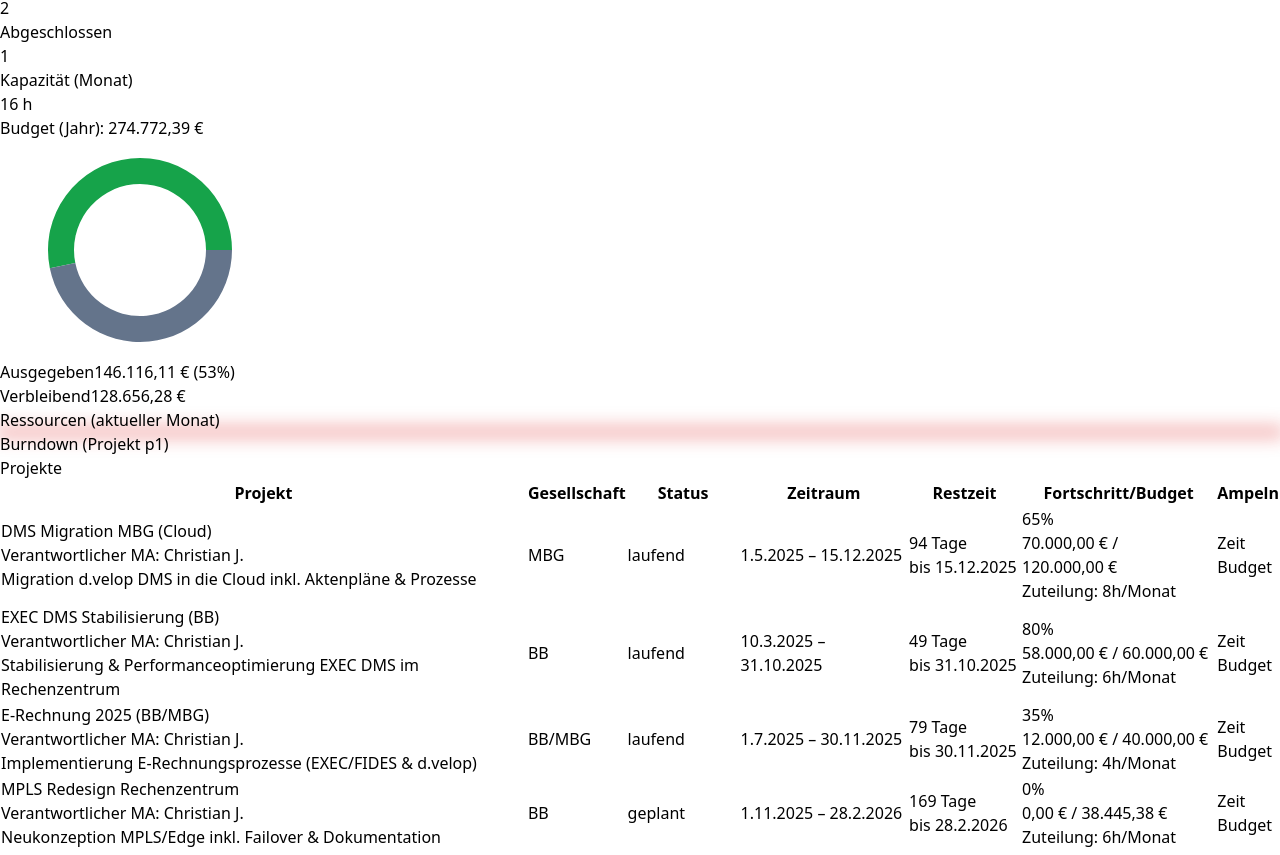
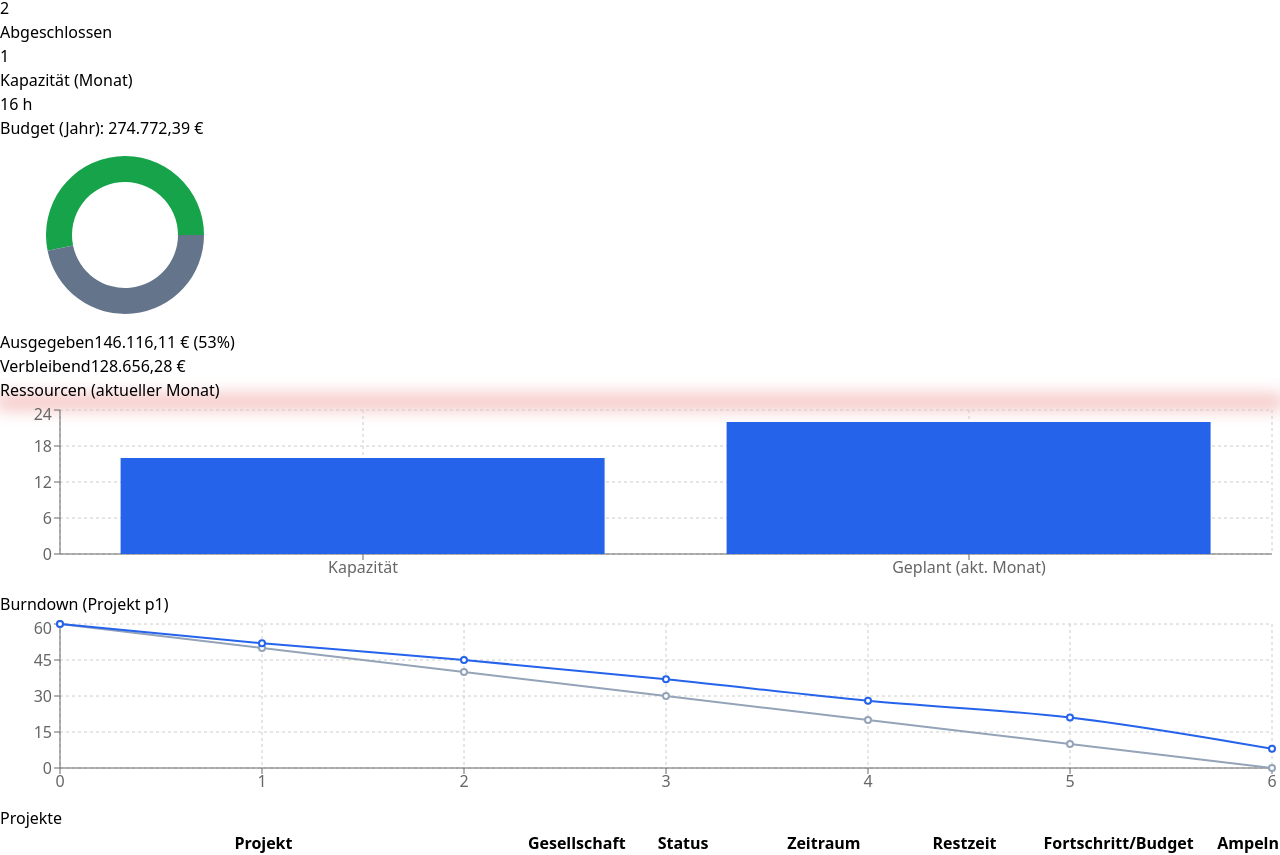
Before and after one commit to Jogen85/App_Projekte, a React (Vite) app: page / in a window 1280 px wide. Shown: the part 274-1129 px from the top of the page. Built offline with nearby package versions, Linux system fonts and the light colour scheme.

Commit message:
ui: unify KPI card heights (h-72) and fit internals (BudgetDonut/Resource/ Burndown ~190px) to keep labels inside

```diff
--- a/src/App.tsx
+++ b/src/App.tsx
@@ -249,22 +249,20 @@
 
         <div className="grid grid-cols-1 lg:grid-cols-3 gap-4">
           <Card title={`Budget (Jahr): ${new Intl.NumberFormat('de-DE',{style:'currency',currency:'EUR'}).format(kpis.budgetPlannedSum)}`} className="h-72">
-            <div className="flex flex-col gap-2 h-full">
-              <Suspense fallback={<div className="h-full bg-slate-100 rounded animate-pulse" />}>
-                <BudgetDonut spent={budgetSpent} remaining={budgetRemaining} height={220} />
+            <div className="flex flex-col gap-2">
+              <Suspense fallback={<div className="h-48 bg-slate-100 rounded animate-pulse" />}>
+                <BudgetDonut spent={budgetSpent} remaining={budgetRemaining} height={190} />
               </Suspense>
             </div>
           </Card>
           <Card title={"Ressourcen (aktueller Monat)"} className="h-72">
-            <div className="h-full">
-              <Suspense fallback={<div className="h-full bg-slate-100 rounded animate-pulse" />}>
-                <ResourceTile capacity={capacity} usedHours={kpis.usedHours} rag={resourceRAG as any} />
-              </Suspense>
-            </div>
+            <Suspense fallback={<div className="h-48 bg-slate-100 rounded animate-pulse" />}>
+              <ResourceTile capacity={capacity} usedHours={kpis.usedHours} rag={resourceRAG as any} height={190} />
+            </Suspense>
           </Card>
           <Card title={"Burndown (Projekt p1)"} className="h-72">
-            <Suspense fallback={<div className="h-full bg-slate-100 rounded animate-pulse" />}>
-              <BurndownChart data={burndown} />
+            <Suspense fallback={<div className="h-48 bg-slate-100 rounded animate-pulse" />}>
+              <BurndownChart data={burndown} height={190} />
             </Suspense>
           </Card>
         </div>
--- a/src/components/BudgetDonut.tsx
+++ b/src/components/BudgetDonut.tsx
@@ -8,7 +8,7 @@
   height?: number; // px height for the tile chart area
 };
 
-export const BudgetDonut: React.FC<Props> = ({ spent, remaining, height = 220 }) => {
+export const BudgetDonut: React.FC<Props> = ({ spent, remaining, height = 190 }) => {
   const spentSafe = Math.max(0, spent);
   const remSafe = Math.max(0, remaining);
   const total = Math.max(1, spentSafe + remSafe);
--- a/src/components/BurndownChart.tsx
+++ b/src/components/BurndownChart.tsx
@@ -1,16 +1,15 @@
 import React from 'react';
-import { ResponsiveContainer, LineChart, Line, CartesianGrid, XAxis, YAxis, Tooltip, Legend } from 'recharts';
+import { ResponsiveContainer, LineChart, Line, CartesianGrid, XAxis, YAxis, Tooltip } from 'recharts';
 
-export const BurndownChart: React.FC<{ data: Array<{ Woche: number; Ideal: number; Ist: number }> }> = ({ data }) => {
+export const BurndownChart: React.FC<{ data: Array<{ Woche: number; Ideal: number; Ist: number }>; height?: number | string }> = ({ data, height = 190 }) => {
   return (
-    <div className="h-48">
+    <div style={{ height }}>
       <ResponsiveContainer width="100%" height="100%">
-        <LineChart data={data} margin={{ top: 10, right: 10, left: 0, bottom: 0 }}>
+        <LineChart data={data} margin={{ top: 8, right: 8, left: 0, bottom: 8 }}>
           <CartesianGrid strokeDasharray="3 3" />
           <XAxis dataKey="Woche" />
           <YAxis />
           <Tooltip />
-          <Legend />
           <Line type="monotone" dataKey="Ideal" stroke="#94a3b8" strokeWidth={2} />
           <Line type="monotone" dataKey="Ist" stroke="#2563eb" strokeWidth={2} />
         </LineChart>
--- a/src/components/ResourceTile.tsx
+++ b/src/components/ResourceTile.tsx
@@ -9,16 +9,16 @@
   height?: number;
 };
 
-export default function ResourceTile({ capacity, usedHours, rag, height }: ResourceTileProps) {
+export default function ResourceTile({ capacity, usedHours, rag, height = 190 }: ResourceTileProps) {
   const state: TrafficState = useMemo(() => rag, [rag]);
   return (
     <div className="w-full h-full">
-      <div className="flex items-center gap-4 h-full" style={height ? { height } : undefined}>
+      <div className="flex items-center gap-4" style={{ height }}>
         <div className="w-12 shrink-0 flex justify-center">
           <TrafficLight state={state} size="sm" ariaLabel={`Ressourcen-Ampel: ${rag}`} />
         </div>
         <div className="flex-1 min-w-0 h-full">
-          <ResourceBar capacity={capacity} usedHours={usedHours} height={height ?? '100%'} />
+          <ResourceBar capacity={capacity} usedHours={usedHours} height={height} />
         </div>
       </div>
     </div>
```
